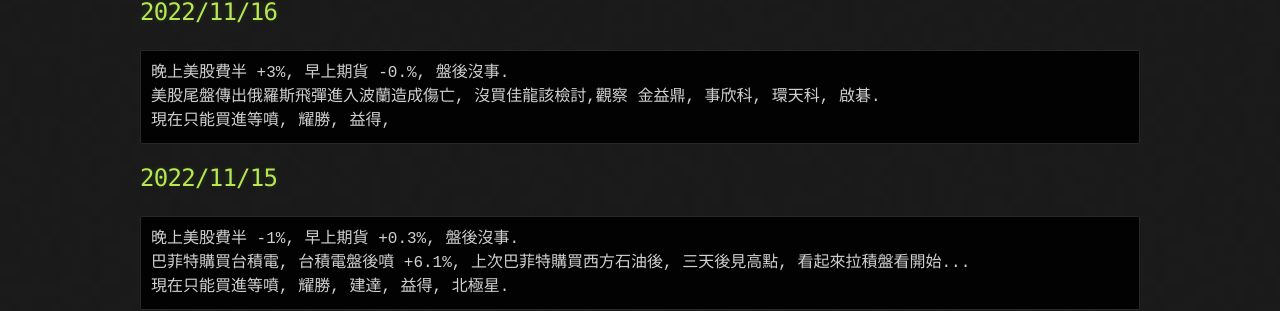
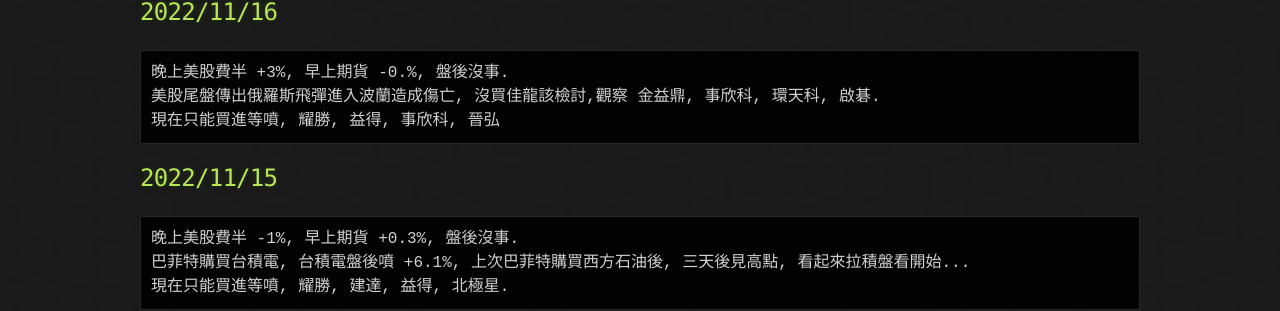
Before and after one commit to lepg5487/Stock_God, a Jekyll site: the page built from index.md, in a window 1280 px wide and 900 px high. Shown: the part 488-799 px from the top of the window. Built offline with Jekyll 4.4.1, drawn with Linux system fonts in a browser that asks for light colours; our own code applies the rules of GitHub Pages for plain Markdown files.

Commit message:
Update index.md

````diff
--- a/index.md
+++ b/index.md
@@ -16,7 +16,7 @@
 ```
 晚上美股費半 +3%, 早上期貨 -0.%, 盤後沒事.
 美股尾盤傳出俄羅斯飛彈進入波蘭造成傷亡, 沒買佳龍該檢討,觀察 金益鼎, 事欣科, 環天科, 啟碁.
-現在只能買進等噴, 耀勝, 益得,
+現在只能買進等噴, 耀勝, 益得, 事欣科, 晉弘
 ```
 
 ## 2022/11/15
````
